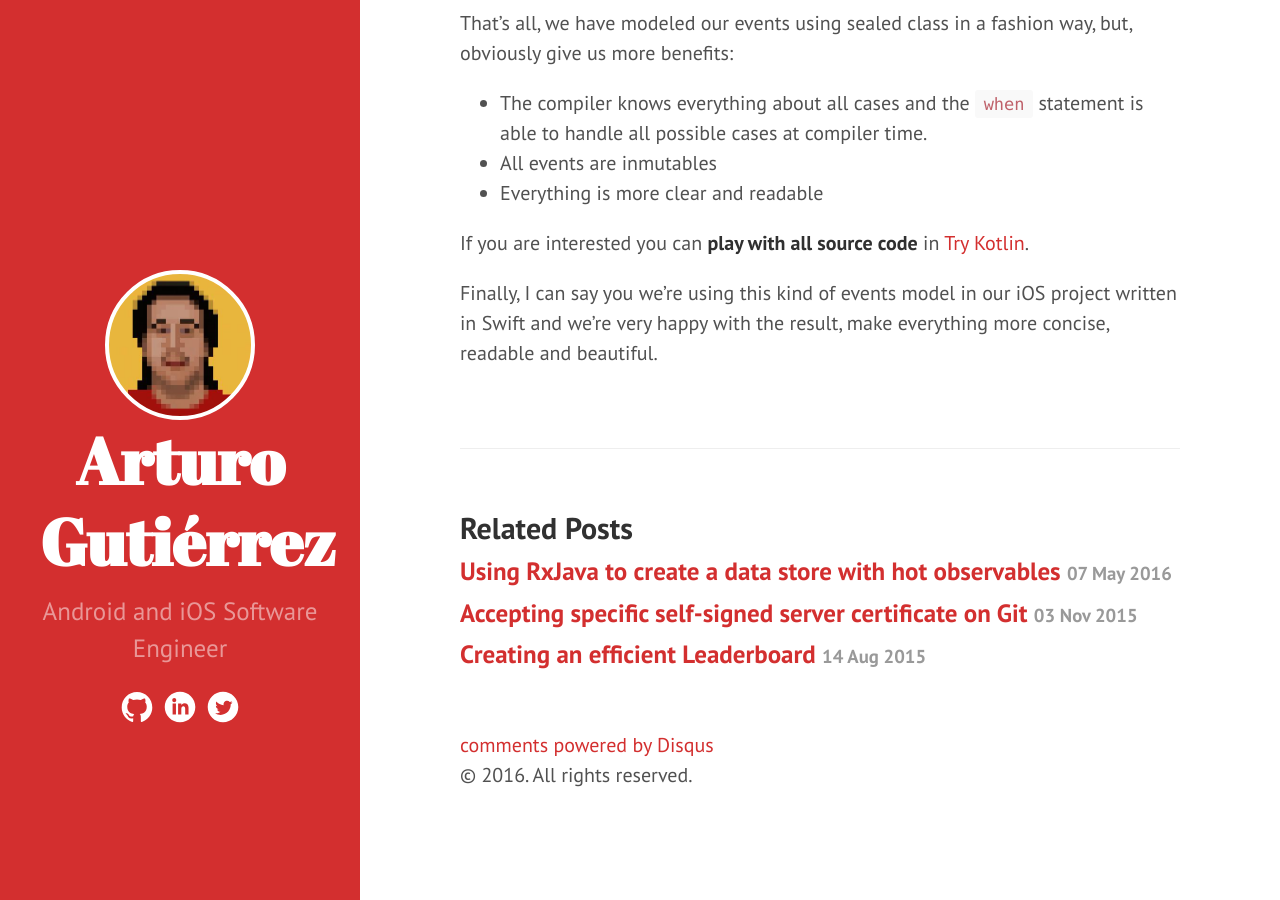
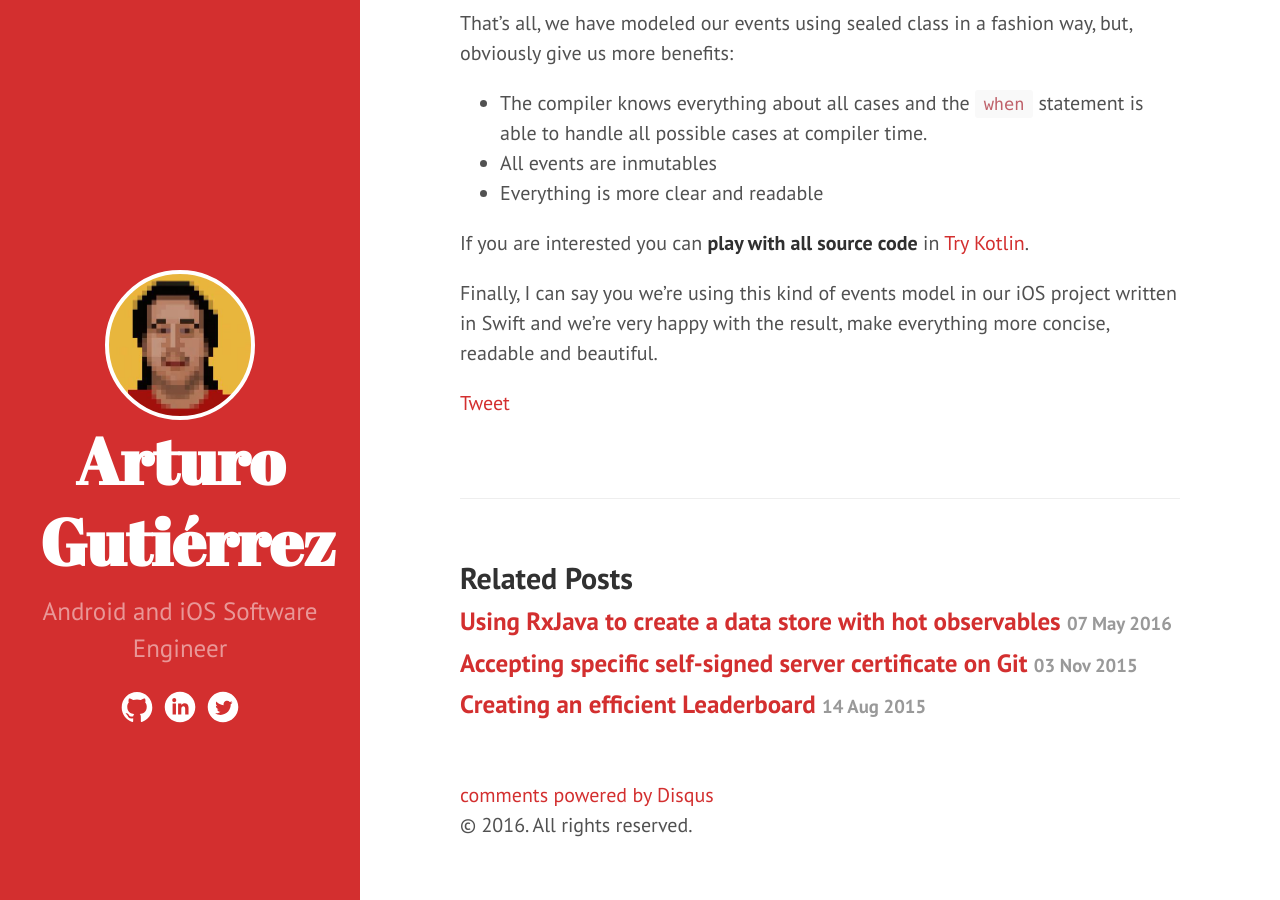
Before and after one commit to arturogutierrez/arturogutierrez.github.io, a Jekyll site: the page built from _posts/2016-09-16-creating-enums-with-associated-data-in-kotlin.md, in a window 1280 px wide and 900 px high, scrolled down 3998 px. Built offline with Jekyll 4.4.1, drawn with Linux system fonts in a browser that asks for light colours; comment, search, counter and statistics services are not loaded.

Commit message:
Adding tweet button to Kotlin post

```diff
--- a/_posts/2016-09-16-creating-enums-with-associated-data-in-kotlin.md
+++ b/_posts/2016-09-16-creating-enums-with-associated-data-in-kotlin.md
@@ -149,6 +149,7 @@
 
 Finally, I can say you we're using this kind of events model in our iOS project written in Swift and we're very happy with the result, make everything more concise, readable and beautiful.
 
+<a href="https://twitter.com/share" class="twitter-share-button" data-url="http://arturogutierrez.com{{ page.url }}" data-via="{{ site.twitter.username }}" data-size="large">Tweet</a>
 
 <!-- Put this just before the closing body tag -->
 <script>!function(d,s,id){var js,fjs=d.getElementsByTagName(s)[0];if(!d.getElementById(id)){js=d.createElement(s);js.id=id;js.src="//platform.twitter.com/widgets.js";fjs.parentNode.insertBefore(js,fjs);}}(document,"script","twitter-wjs");</script>
```
